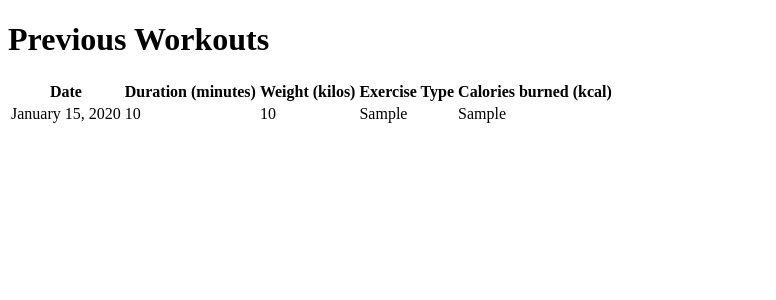
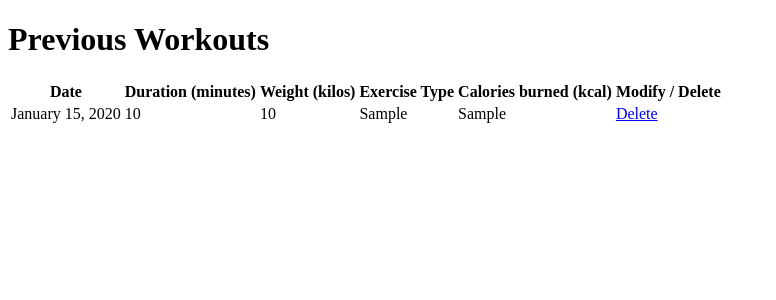
Before and after one commit to rcheng2/FocusFitness, a Flask app: page /history in a window 1280 px wide. Shown: the top 300 px of the page, without its empty margins (0-776 px from the left). Run offline with Flask 2, Linux system fonts and the light colour scheme; a user stored in the database is signed in; tables that the repository leaves empty hold one stand-in row (values such as "Sample post").

Commit message:
delete functionality made

```diff
--- a/app.py
+++ b/app.py
@@ -213,6 +213,19 @@ def load_history():
         "history.html", prev_workouts=prev_workouts, num_workouts=num_workouts
     )
 
+@app.route("/delete/<int:id>", methods=["POST", "GET"])
+@login_required
+def delete(id):
+    """ Route to delete a previous workout """
+    username = current_user.username
+    prev_workouts = Record.query.filter_by(username=username).all()
+    num_workouts = len(prev_workouts)
+
+    delete_record = Record.query.filter_by(id=id).delete()
+    db.session.commit()
+
+    return render_template("history.html", prev_workouts=prev_workouts,
+    num_workouts=num_workouts)
 
 if __name__ == "__main__":
     app.run(
--- a/templates/history.html
+++ b/templates/history.html
@@ -17,6 +17,7 @@
             <th>Weight (kilos) </th>
             <th>Exercise Type</th>
             <th>Calories burned (kcal)</th>
+            <th>Modify / Delete</th>
         </tr>
         {% for i in range(num_workouts) %}
         <tr>
@@ -25,6 +26,7 @@
             <td>{{prev_workouts[i].weight}}</td>
             <td>{{prev_workouts[i].exercise_type}}</td>
             <td>{{prev_workouts[i].calories_burned}}</td>
+            <td><a href="{{url_for('delete', id=prev_workouts[i].id)}}">Delete</a></td>
         </tr>
         {% endfor %}
     </table>
```
